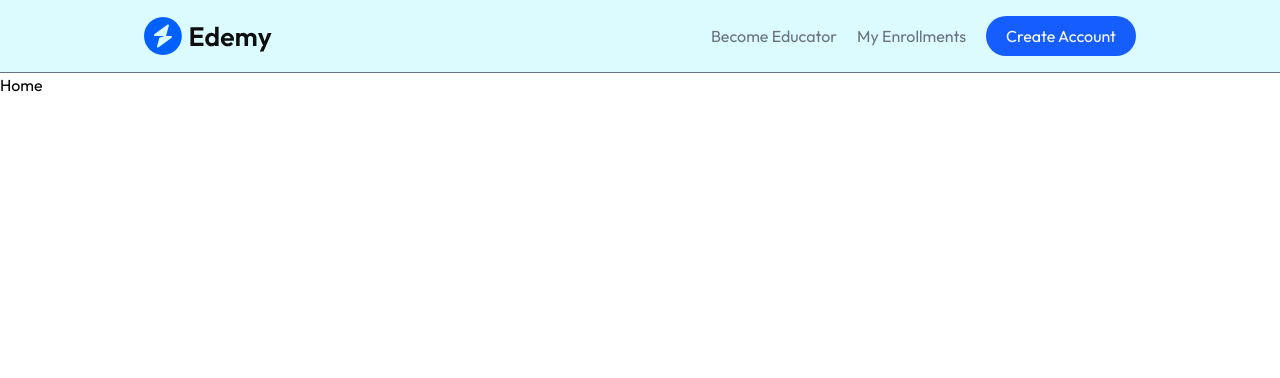
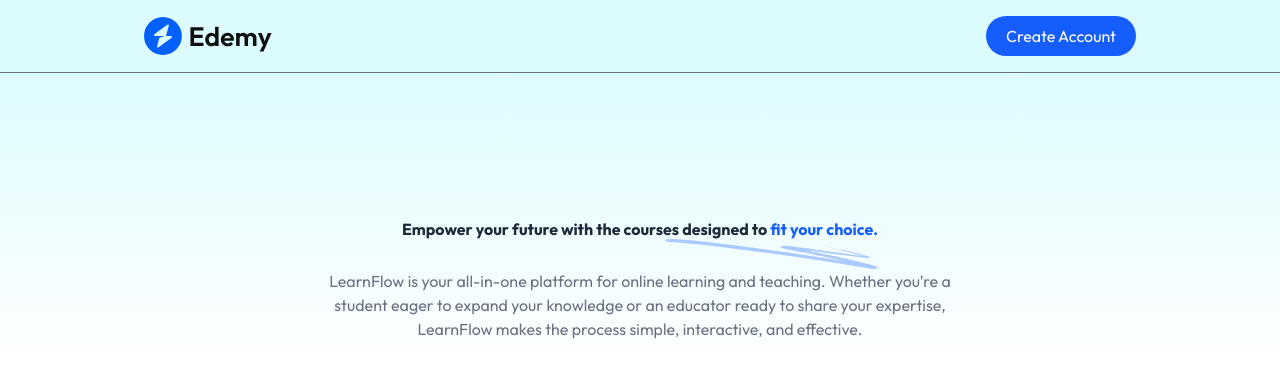
Before and after one commit to jana-tech0/LearnFlow, a React (Vite) app in the folder client/: page / in a window 1280 px wide. Shown: the top 378 px of the page. Built offline with nearby package versions, Linux system fonts and the light colour scheme; no server answers.

Commit message:
Add welcoming homepage description for LearnFlow

```diff
--- a/client/package.json
+++ b/client/package.json
@@ -10,6 +10,7 @@
     "preview": "vite preview"
   },
   "dependencies": {
+    "@clerk/clerk-react": "^5.28.0",
     "@tailwindcss/vite": "^4.1.3",
     "humanize-duration": "^3.32.1",
     "quill": "^2.0.3",
--- a/client/src/components/student/Hero.jsx
+++ b/client/src/components/student/Hero.jsx
@@ -1,9 +1,13 @@
 import React from 'react'
+import { assets } from '../../assets/assets'
 
 const Hero = () => {
   return (
-    <div>
-        <h1>Hero</h1>
+    <div className='flex flex-col items-center justify-center w-full md:pt-36 pt-20 px-7 md:px-0 space-y-7 text-center bg-gradient-to-b from-cyan-100/70'>
+        <h1 className='md:text-home-heading-large text-home-heading-small relative font-bold text-gray-800 max-w-3xl mx-auto'>Empower your future with the courses designed to <span className='text-blue-600'> fit your choice. </span> <img src={assets.sketch} alt="sketch"  className='md:block hidden absolute -bottom-7 right-0'/></h1>
+        <p className='md:block hidden text-gray-500 max-w-2xl mx-auto'>LearnFlow is your all-in-one platform for online learning and teaching. Whether you're a student eager to expand your knowledge or an educator ready to share your expertise, LearnFlow makes the process simple, interactive, and effective.</p>
+
+        <p className='md:hidden text-gray-500 max-w-sm mx-auto'>Explore a wide range of courses, enroll with ease, track your learning progress, and enjoy high-quality video lectures. Start your learning journey today — anytime, anywhere.</p>
     </div>
   )
 }
--- a/client/src/components/student/Navbar.jsx
+++ b/client/src/components/student/Navbar.jsx
@@ -1,28 +1,41 @@
 import React from 'react'
 import { assets } from '../../assets/assets'
 import { Link } from 'react-router-dom'
-
+import { useClerk,UserButton,useUser } from '@clerk/clerk-react'
 const Navbar = () => {
 
     const isCourseListPage = location.pathname.includes('/course-list')
+
+    const {openSignIn} = useClerk();
+    const {user} = useUser();
+
   return (
     <div className={`flex items-center justify-between px-4 sm:px-10 md:px-14 lg:px-36 border-b border-gray-500 py-4 ${isCourseListPage ? 'bg-white' : 'bg-cyan-100/70'}`}>
         <img src={assets.logo} alt="Logo" className='w-28 lg:w-32 cursor-pointer' />
         <div className='hidden md:flex items-center gap-5 text-gray-500'>
             <div className='flex items-center gap-5'>
-                <button>Become Educator</button>
-                <Link to='/my-enrollments'>My Enrollments</Link>
+                {user && <>
+                     <button>Become Educator  |</button>
+                     <Link to='/my-enrollments'> My Enrollments</Link>
+                    </>
+                }
+
             </div>
-            <button className='bg-blue-600 text-white px-5 py-2 rounded-full'>Create Account</button>
+            { user ? <UserButton /> :
+             <button onClick={() => openSignIn()} className='bg-blue-600 text-white px-5 py-2 rounded-full cursor-pointer'>Create Account</button>
+            }
         </div>
+        {/* for phone screens */}
         <div className='md:hidden flex items-center gap-2 sm:gap-5 text-gray-500'>
+           <div className='flex items-center gap-1 sm:gap-2 max-sm:text-xs'>
+           {user && <>
+                      <button>Become Educator  |</button>
+                      <Link to='/my-enrollments'> My Enrollments</Link>
+                    </>
+            }
+           </div>
+           { user ? <UserButton/> : <button onClick={() => openSignIn()}><img src={assets.user_icon} alt="" /></button>}
            <div>
-               <button>Become Educator</button>
-               <Link to='/my-enrollments'>My Enrollments</Link>
-           </div>
-           <button><img src={assets.user_icon} alt="" /></button>
-           <div>
-
            </div>
         </div>
     </div>
--- a/client/src/main.jsx
+++ b/client/src/main.jsx
@@ -1,14 +1,24 @@
-import { StrictMode } from 'react'
+
 import { createRoot } from 'react-dom/client'
 import './index.css'
 import App from './App.jsx'
 import { AppContextProvider } from './context/AppContext.jsx'
 import { BrowserRouter } from 'react-router-dom'
+import { ClerkProvider } from '@clerk/clerk-react'
+
+// Import your Publishable Key
+const PUBLISHABLE_KEY = import.meta.env.VITE_CLERK_PUBLISHABLE_KEY
+
+if (!PUBLISHABLE_KEY) {
+  throw new Error("Missing Publishable Key")
+}
 
 createRoot(document.getElementById('root')).render(
   <BrowserRouter>
+  <ClerkProvider publishableKey={PUBLISHABLE_KEY} afterSignOutUrl='/'>
     <AppContextProvider>
       <App />
     </AppContextProvider>
+    </ClerkProvider>
   </BrowserRouter>
 )
--- a/client/src/pages/student/Home.jsx
+++ b/client/src/pages/student/Home.jsx
@@ -1,8 +1,11 @@
 import React from 'react'
+import Hero from '../../components/student/Hero'
 
 const Home = () => {
   return (
-    <div>Home</div>
+    <div className='flex flex-col items-center space-y-7 text-center'>
+        <Hero />
+    </div>
   )
 }
 
```
Also changed, not shown: 2 other files (tests, documents, lock files or other folders).
